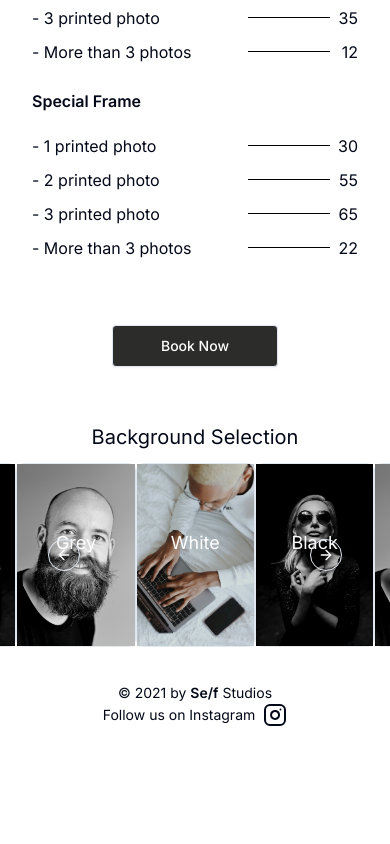
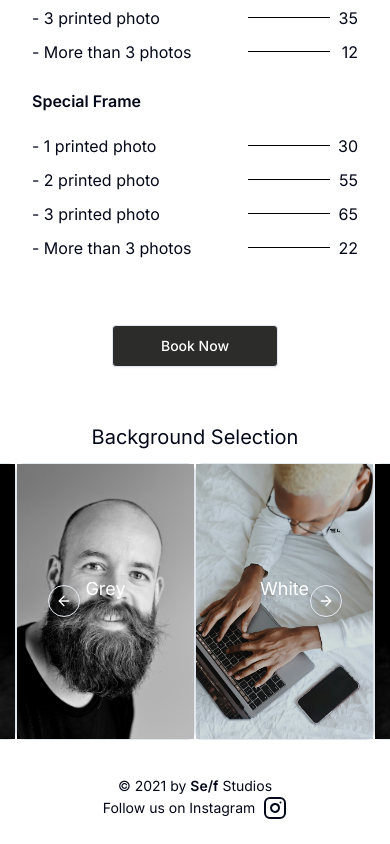
Before and after one commit to AlmasFirdaus/self-studios-ts, a Next.js app: page /pricelist in a window 390 px wide. Shown: the part 810-1654 px from the top of the page. Before the commit the page ends 1561 px from the top, so only its background shows below. Built offline with nearby package versions, Linux system fonts and the light colour scheme.

Commit message:
adjusting slide image

```diff
--- a/src/components/pricelist/slider-image.tsx
+++ b/src/components/pricelist/slider-image.tsx
@@ -22,7 +22,7 @@ export default function SlideImage() {
     >
       <CarouselContent>
         {backgroundPhotos?.map((photo, index) => (
-          <CarouselItem key={index} className="basis-1/3">
+          <CarouselItem key={index} className="basis-1/2 lg:basis-1/3">
             <div className="">
               <Card>
                 <CardContent className="flex aspect-[9/14] lg:aspect-[3/4] items-center justify-center relative">
```
